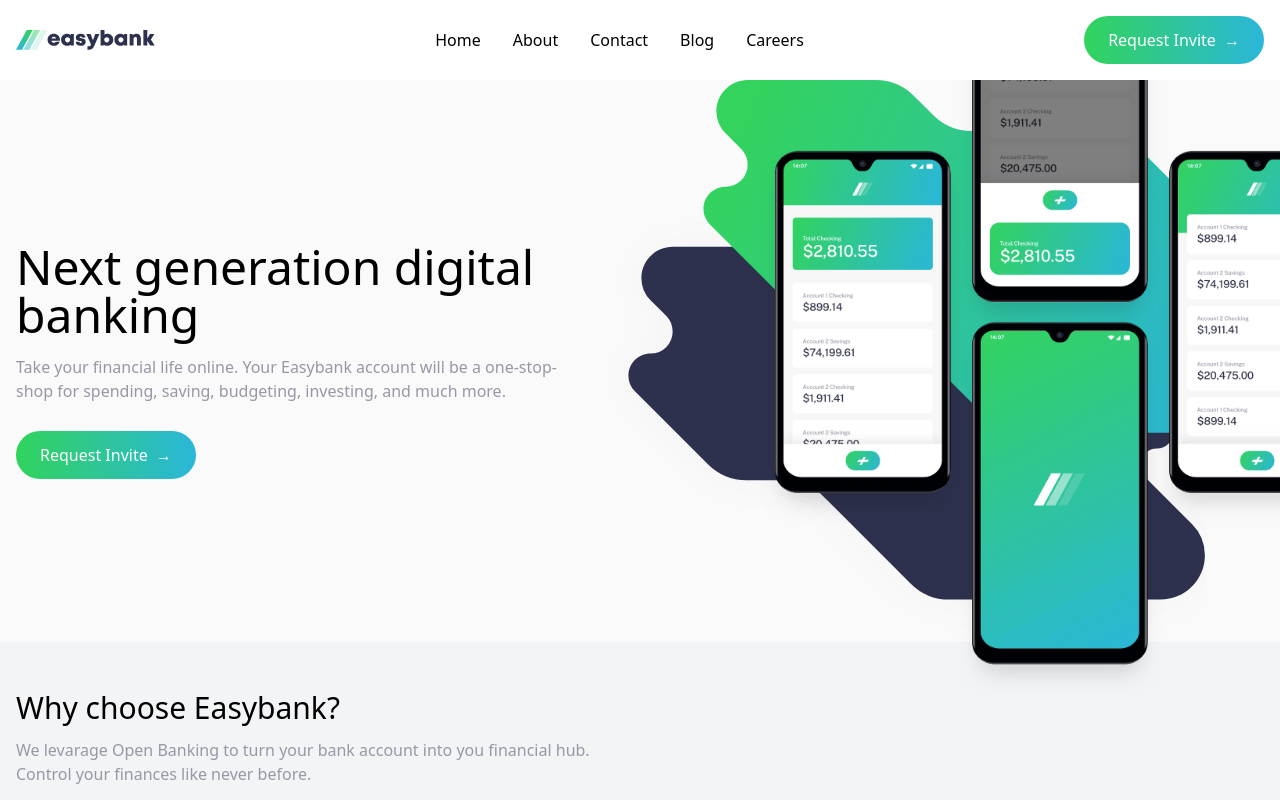
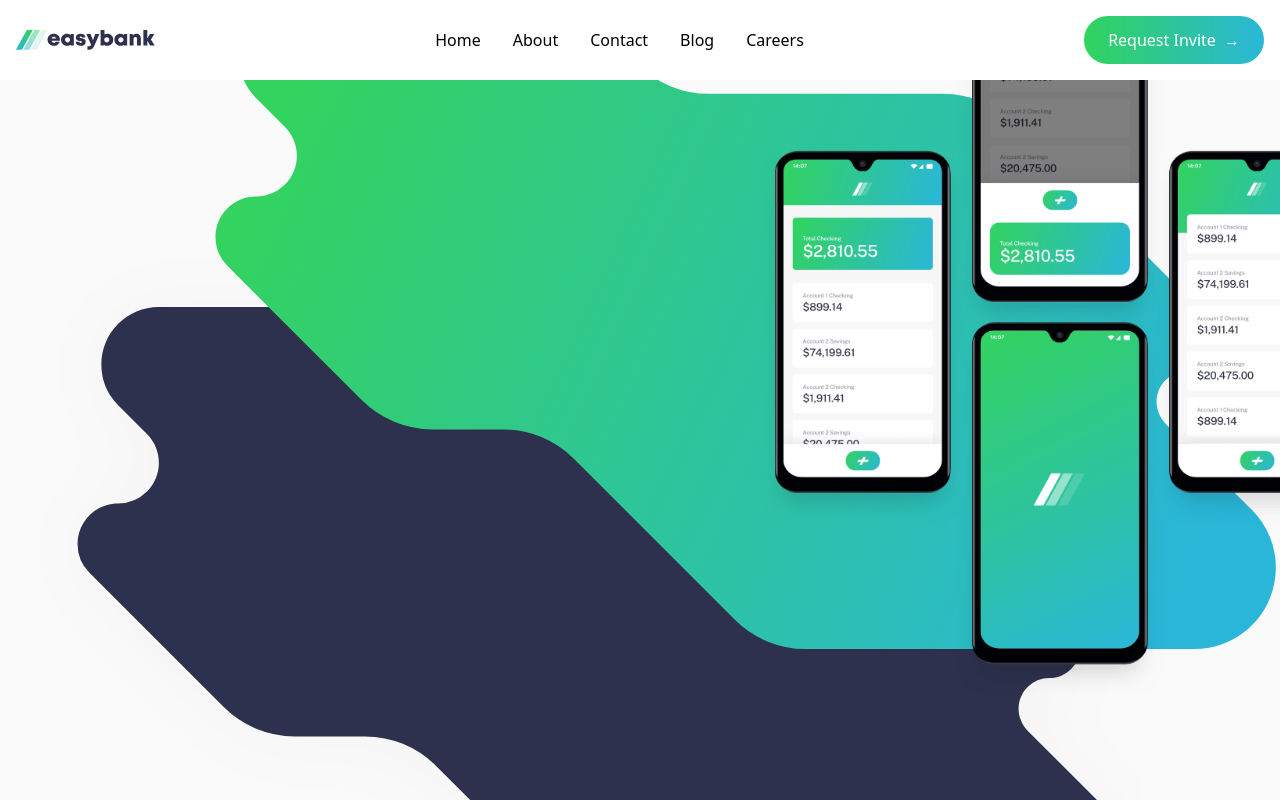
Before and after one commit to Obrienzo/easybank-landing-page-master, a React (Vite) app: page / in a window 1280 px wide. Shown: the top 800 px of the page. Built offline with nearby package versions, Linux system fonts and the light colour scheme.

Commit message:
improved code coming later

```diff
--- a/src/Hero.jsx
+++ b/src/components/Hero.jsx
@@ -3,9 +3,9 @@ import Button from "./Button";
 function HeroSection() {
 
     return (
-        <section className="mb-20 bg-VeryLightGray lg:mb-0">
-            <div className="lg:flex lg:flex-row-reverse lg:mb-0 xl:ml-[60px]">
-                <picture className="w-full">
+        <section className="relative mb-20 bg-VeryLightGray h-screen flex justify-center">
+            <div className="max-w-7xl">
+                <picture>
                     <source srcSet="/src/assets/bg-intro-mobile.svg" media="(max-width: 1024px)" className="w-full h-full"/>
                     <img src="/src/assets/bg-intro-desktop.svg" alt="hero background" className="w-full"/>
                 </picture>
```
Also changed, not shown: src/App.jsx (+5 -5 lines), src/components/Header.jsx (renamed from src/Header.jsx, +2 -2 lines), src/components/Articles.jsx (renamed from src/Articles.jsx), src/components/Button.jsx (renamed from src/Button.jsx), src/components/Footer.jsx (renamed from src/Footer.jsx), src/components/Services.jsx (renamed from src/Services.jsx).
